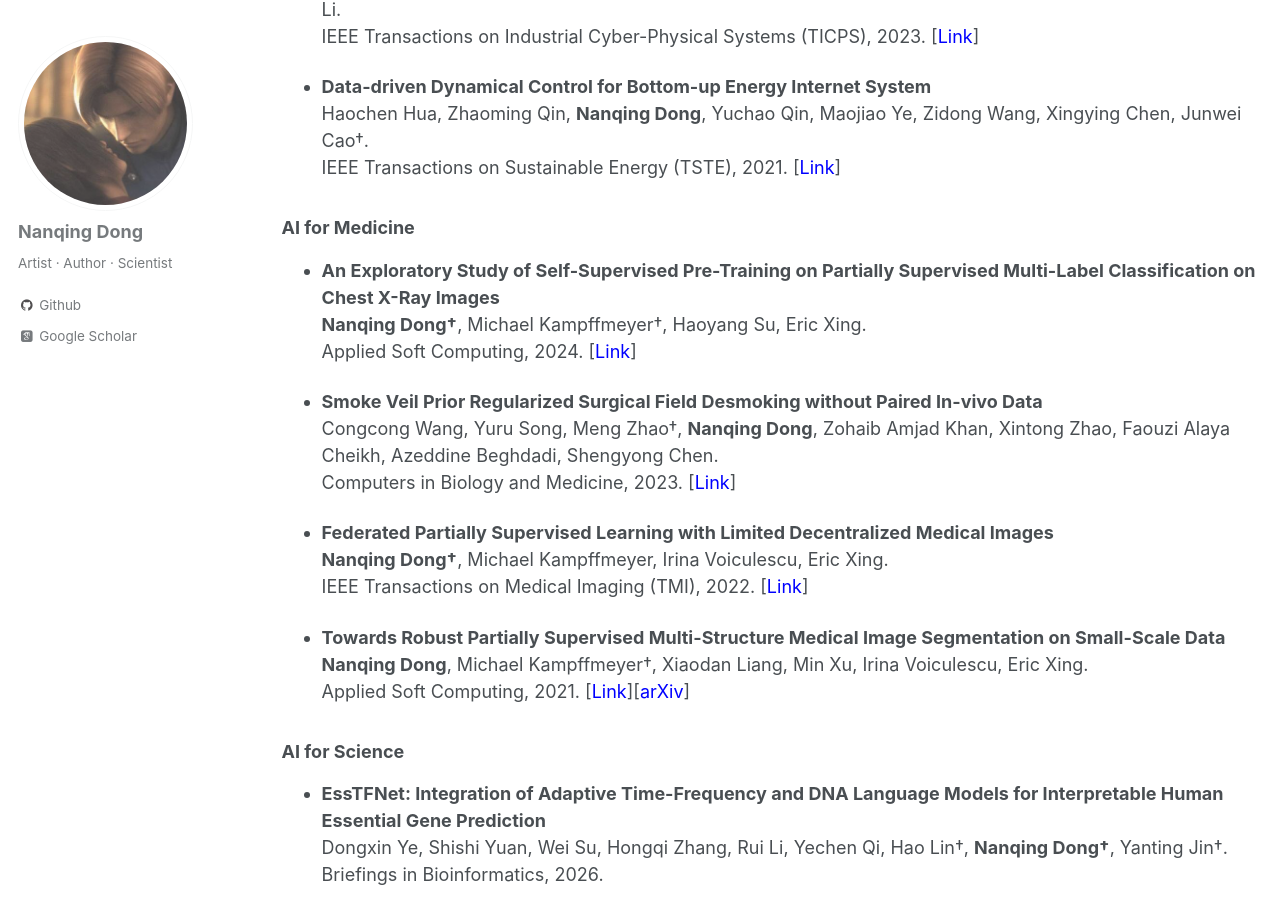
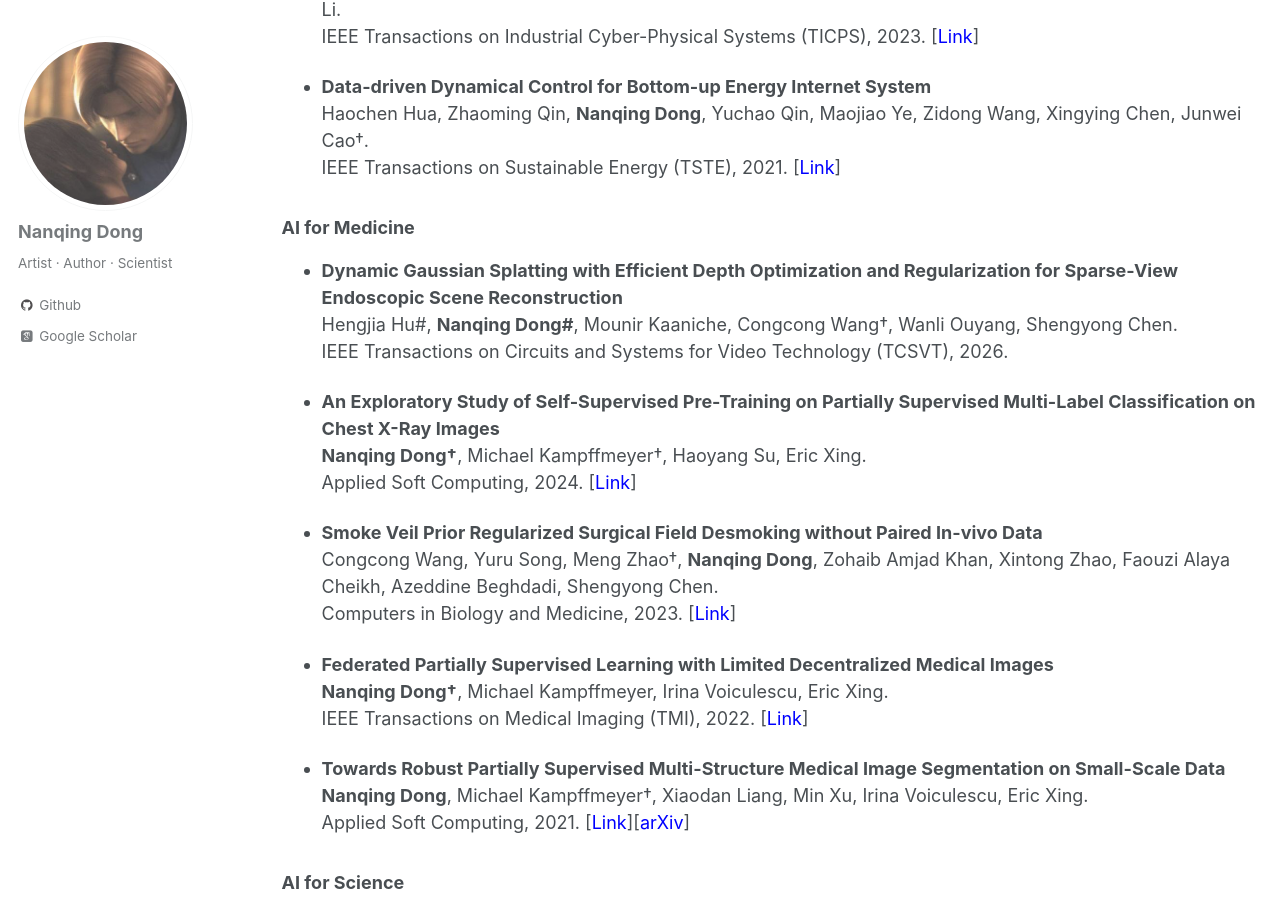
Before and after one commit to eveningdong/eveningdong.github.io, a Jekyll site: the page built from _pages/publication.md, in a window 1280 px wide and 900 px high, scrolled down 759 px. Built offline with Jekyll 4.4.1, drawn with Linux system fonts in a browser that asks for light colours; some web fonts are replaced.

Commit message:
Update publication.md

```diff
--- a/_pages/publication.md
+++ b/_pages/publication.md
@@ -32,6 +32,10 @@ The research topics are listed in alphabetical order.
 
 
 ### AI for Medicine
+* **Dynamic Gaussian Splatting with Efficient Depth Optimization and Regularization for Sparse-View Endoscopic Scene Reconstruction**
+  Hengjia Hu#, **Nanqing Dong#**, Mounir Kaaniche, Congcong Wang†, Wanli Ouyang, Shengyong Chen.
+  IEEE Transactions on Circuits and Systems for Video Technology (TCSVT), 2026.
+
 * **An Exploratory Study of Self-Supervised Pre-Training on Partially Supervised Multi-Label Classification on Chest X-Ray Images**
   **Nanqing Dong†**, Michael Kampffmeyer†, Haoyang Su, Eric Xing.
   Applied Soft Computing, 2024.  [[<span style="color:blue">Link</span>]](https://www.sciencedirect.com/science/article/pii/S156849462400629X)
@@ -234,7 +238,7 @@ The research topics are listed in alphabetical order.
 ### Natural Language Processing
 * **Knowledge-to-Verification: Exploring RLVR for LLMs in Knowledge-Intensive Domains**
   Zhonghang Yuan#, Zhefan Wang#, Fang Hu#, Zihong Chen, Jinzhe Li, Gang Li, Jie Ying, Huanjun Kong, Songyang Zhang, **Nanqing Dong†**.
-  Annual Meeting of the Association for Computational Linguistics (ACL), 2026.
+  Annual Meeting of the Association for Computational Linguistics (ACL), 2026.  [[<span style="color:blue">Link</span>]](https://aclanthology.org/2026.acl-long.1891/)
 
 * **ROGRAG: A Robustly Optimized GraphRAG Framework**
   Zhefan Wang, Huanjun Kong, Jie Ying, Wanli Ouyang, **Nanqing Dong†**.
```
